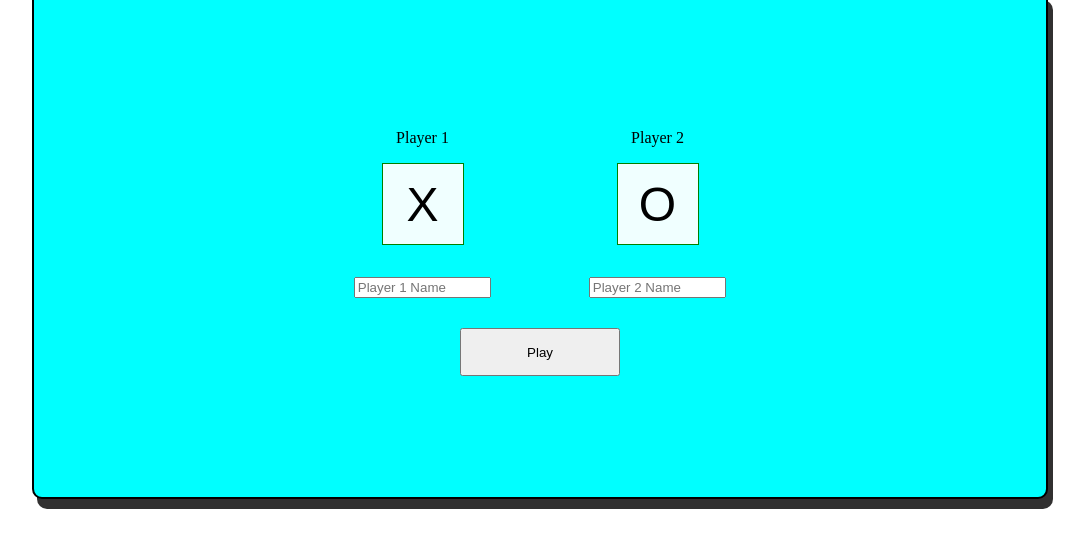
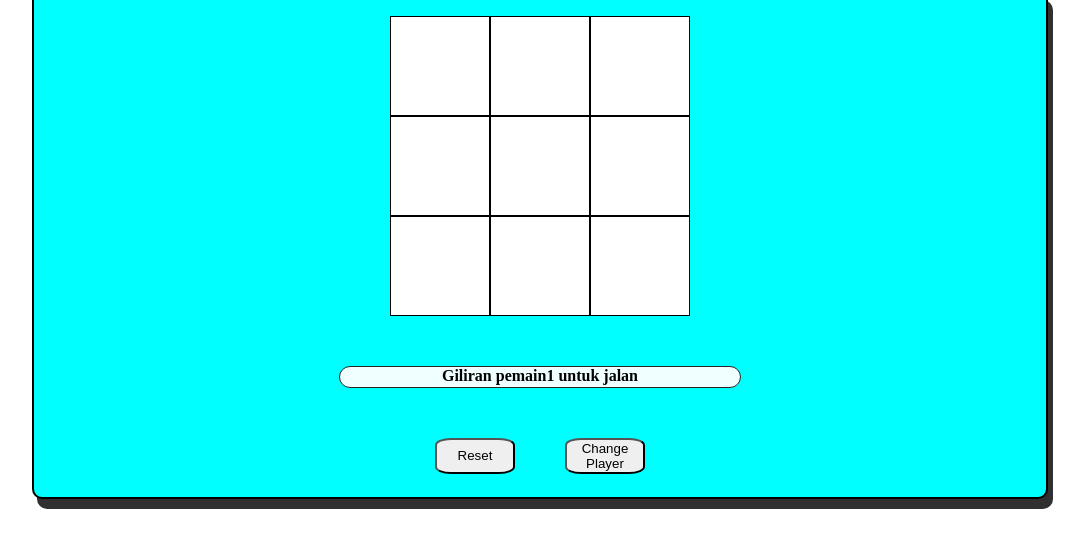
Before and after one commit to Azsig/TicTacToe-OdinP, a plain HTML site: page index.html in a window 1280 px wide. Both pictures are taken after a click on the button "Play". Shown: the part 132-680 px from the top of the page, without its empty margins (100-1184 px from the left). Drawn offline with Linux system fonts and the light colour scheme.

Commit message:
add command on playbtn & change btn 'and finish'

```diff
--- a/script.js
+++ b/script.js
@@ -96,14 +96,14 @@ const Game = () =>{
     //function to make new round after one round
     function newRound(){
         papan.printBoard()
-        text.textContent = `giliran ${playerAktif.nama} untuk jalan`
+        text.textContent = `Giliran ${playerAktif.nama} untuk jalan`
         console.log(`giliran ${playerAktif.nama} untuk jalan`)
     }
 
     //function to print the winner
     function winner(player){
         text.textContent = `pemenangnya adalah ${player.nama}`
-        console.log(`pemenangnya adalah ${player.nama}`)
+        console.log(`Pemenangnya adalah ${player.nama}`)
     }
 
     //function that check the winner
@@ -152,8 +152,28 @@ const Game = () =>{
         })
     }
 
-    text.textContent = `giliran ${playerAktif.nama} untuk jalan`
+    text.textContent = `Giliran ${playerAktif.nama} untuk jalan`
 
     return{playRound, printPlayer, reset}
 
 }
+
+let permainan;
+
+let playbtn = document.querySelector('#play')
+let gameboard = document.querySelector('.GameBoard');
+let awalan = document.querySelector('.awalan');
+let change = document.querySelector('#change');
+
+playbtn.addEventListener('click', () => {
+    awalan.classList.add('hidden');
+    permainan = Game();
+    gameboard.classList.remove('hidden');
+})
+
+change.addEventListener('click', () => {
+    gameboard.classList.add('hidden');
+    permainan.reset()
+    permainan = '';
+    awalan.classList.remove('hidden');
+})
--- a/stye.css
+++ b/stye.css
@@ -39,6 +39,7 @@ body{
     font-family: Arial, Helvetica, sans-serif;
 }
 
+
 .awalan form{
     display: flex;
     flex-direction: column;
@@ -58,6 +59,7 @@ body{
 #player1 input,
 #player2 input{
     width: 70%;
+    text-align: center;
 }
 
 #ChoiceForm>div{
@@ -80,6 +82,10 @@ body{
 .cell{
     border: 1px black solid;
     background-color: white;
+    display: grid;
+    place-content: center;
+    font-size: 3rem;
+    font-family: Arial, Helvetica, sans-serif;
 }
 
 .GameBoard{
@@ -91,10 +97,12 @@ body{
 
 .GameBoard #text{
     width: 25rem;
-    aspect-ratio: 2/0.2;
+    aspect-ratio: 2/0.1;
     border: solid rgb(43, 36, 36) 1px;
     border-radius: 1rem;
     background-color: azure;
+    text-align: center;
+    font-weight: 700;
 }
 
 .GameBoard #btn{
```
